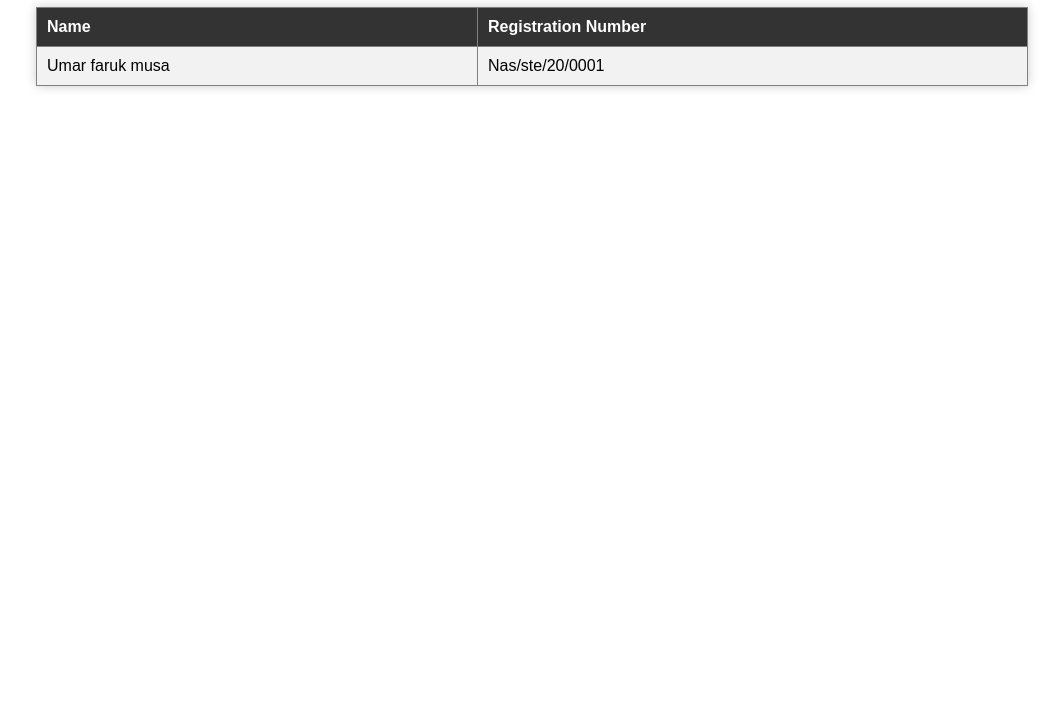
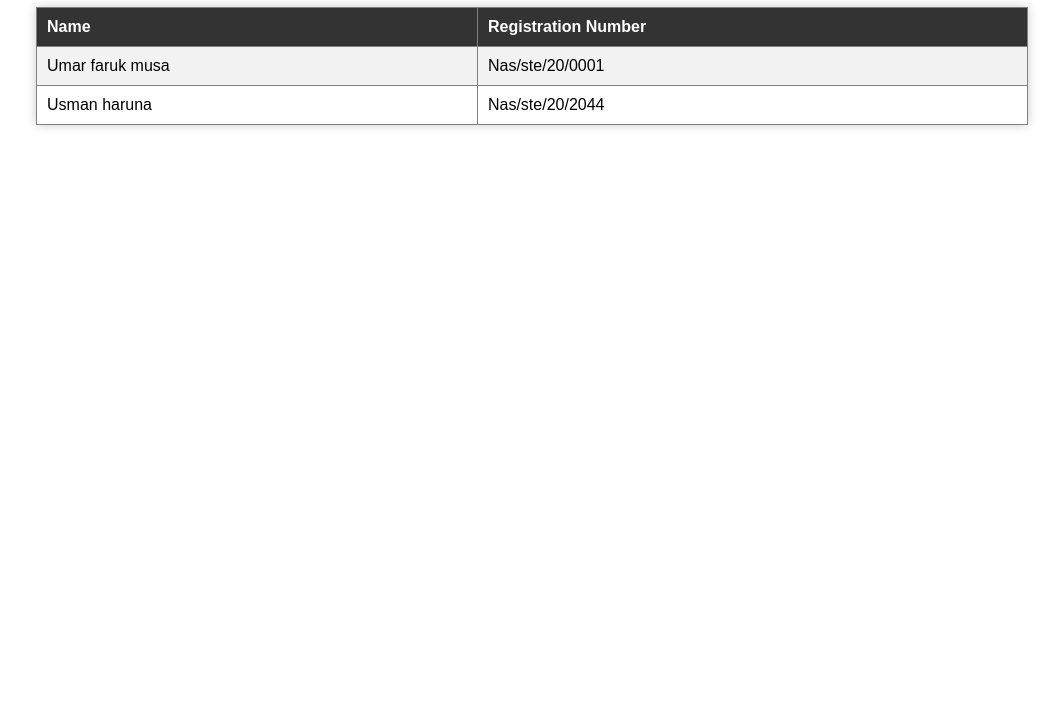
Before and after one commit to umargafia01/open-source-project, a plain HTML site: page index.html in a window 1280 px wide. Shown: the part 73-800 px from the top of the page, without its empty margins (108-1171 px from the left). Drawn offline with Linux system fonts and the light colour scheme.

Commit message:
Update index.html

```diff
--- a/index.html
+++ b/index.html
@@ -52,6 +52,10 @@
         <td>Umar faruk musa</td>
         <td>Nas/ste/20/0001</td>
       </tr>
+      <tr>
+        <td>Usman haruna</td>
+        <td>Nas/ste/20/2044</td>
+      </tr>
       <!-- Add more rows as needed -->
     </table>
   </body>
```
